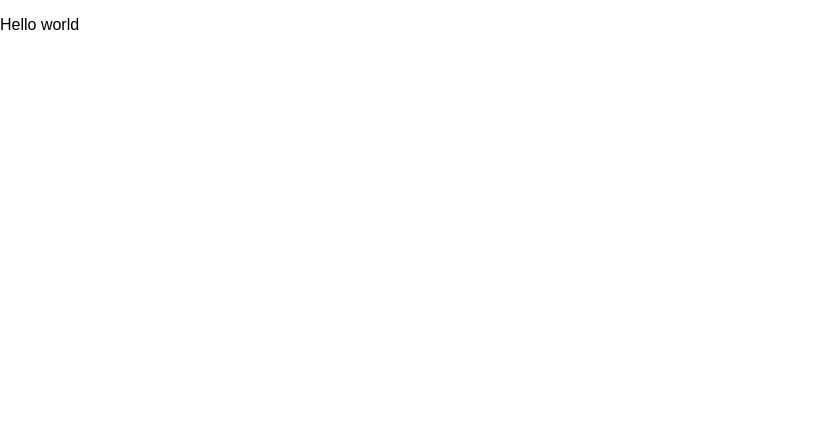
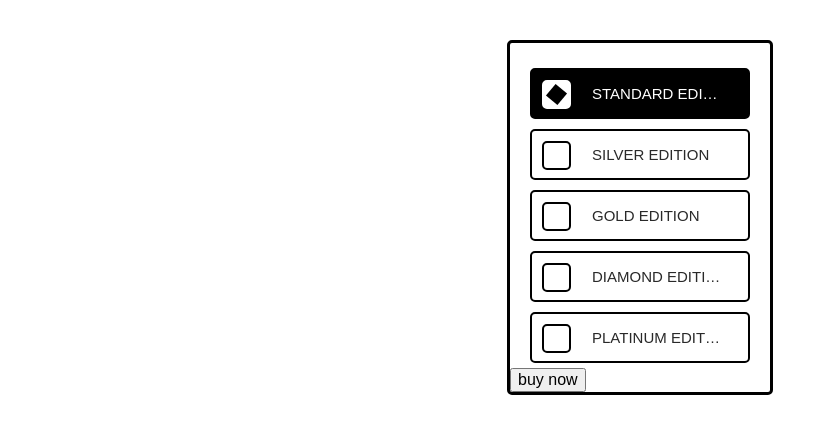
Before and after one commit to s-wirth/TransitioningList, a PHP site: page / in a window 1280 px wide. Before the commit the part shown is almost empty. Shown: the top 434 px of the page, without its empty margins (0-835 px from the left). Run offline with PHP 8.4, Linux system fonts and the light colour scheme.

Commit message:
Adds list inside a container

```diff
--- a/index.html
+++ b/index.html
@@ -9,6 +9,52 @@
         <script src="js/vendor/jquery-1.12.0.min.js"></script>
     </head>
     <body>
-        <p>Hello world</p>
+        <main>
+            <div class="container">
+                <form>
+                    <ul>
+                        <li>
+                            <input type="radio" name="edition" value="standard" id="standard-edition" checked>
+                            <label for="standard-edition">standard edition</label>
+                            <div class="background"></div>
+                            <div class="check"></div>
+                        </li>
+                    </ul>
+                    <ul>
+                        <li>
+                            <input type="radio" name="edition" value="silver" id="silver-edition">
+                            <label for="silver-edition">silver edition</label>
+                            <div class="background"></div>
+                            <div class="check"></div>
+                        </li>
+                    </ul>
+                    <ul>
+                        <li>
+                            <input type="radio" name="edition" value="gold" id="gold-edition">
+                            <label for="gold-edition">gold edition</label>
+                            <div class="background"></div>
+                            <div class="check"></div>
+                        </li>
+                    </ul>
+                    <ul>
+                        <li>
+                            <input type="radio" name="edition" value="diamond" id="diamond-edition">
+                            <label for="diamond-edition">diamond edition</label>
+                            <div class="background"></div>
+                            <div class="check"></div>
+                        </li>
+                    </ul>
+                    <ul>
+                        <li>
+                            <input type="radio" name="edition" value="platinum" id="platinum-edition">
+                            <label for="platinum-edition">platinum edition</label>
+                            <div class="background"></div>
+                            <div class="check"></div>
+                        </li>
+                    </ul>
+                    <button>buy now</button>
+                </form>
+            </div>
+        </main>
     </body>
 </html>
--- a/static/main.css
+++ b/static/main.css
@@ -1,3 +1,90 @@
-
+main {
+  width: 100%;
+  height: 100%; }
+  main .container {
+    display: block;
+    position: relative;
+    height: auto;
+    width: 260px;
+    margin: 40px auto;
+    border: 3px solid black;
+    border-radius: 5px; }
+  main .container ul {
+    list-style: none;
+    margin: 0;
+    padding: 0;
+    overflow: auto; }
+    main .container ul:first-child {
+      margin-top: 20px; }
+    main .container ul li {
+      display: block;
+      position: relative;
+      height: 100%;
+      margin: 5px 20px;
+      border: 2px solid black;
+      border-radius: 5px; }
+      main .container ul li .check {
+        display: block;
+        position: absolute;
+        border: 2px solid black;
+        border-radius: 5px;
+        background: white;
+        height: 25px;
+        width: 25px;
+        top: 10px;
+        left: 10px;
+        z-index: 5;
+        transition: border .25s linear;
+        -webkit-transition: border .25s linear; }
+        main .container ul li .check::before {
+          display: block;
+          position: absolute;
+          content: '';
+          height: 15px;
+          width: 15px;
+          transform: rotate(130deg);
+          top: 5px;
+          left: 5px;
+          margin: auto;
+          transition: background 0.25s linear;
+          -webkit-transition: background 0.25s linear; }
+    main .container ul li input[type=radio] {
+      position: absolute;
+      visibility: hidden; }
+    main .container ul li label {
+      color: #292929;
+      text-transform: uppercase;
+      display: block;
+      position: relative;
+      white-space: nowrap;
+      overflow: hidden;
+      text-overflow: ellipsis;
+      font-weight: 300;
+      font-size: 15px;
+      padding: 15px 25px 15px 60px;
+      margin: 0 auto;
+      z-index: 9;
+      cursor: pointer;
+      -webkit-transition: all 0.25s linear; }
+    main .container ul li:hover label {
+      color: #ffffff; }
+    main .container ul li:hover .background {
+      background: #a1a1a1; }
+    main .container ul .background {
+      position: absolute;
+      display: block;
+      top: 0;
+      height: 100%;
+      width: 100%;
+      transition: background 0.25s linear;
+      -webkit-transition: background 0.25s linear; }
+  main input[type=radio]:checked ~ .check {
+    border: 2px solid white; }
+  main input[type=radio]:checked ~ .check::before {
+    background: black; }
+  main input[type=radio]:checked ~ label {
+    color: #ffffff; }
+  main input[type=radio]:checked ~ .background {
+    background-color: black; }
 
 /*# sourceMappingURL=main.css.map */
--- a/styles/main.scss
+++ b/styles/main.scss
@@ -0,0 +1,121 @@
+main {
+  width: 100%;
+  height: 100%;
+
+  .container {
+    display: block;
+    position: relative;
+    height: auto;
+    width: 260px;
+    margin: 40px auto;
+    border: 3px solid black;
+    border-radius: 5px;
+  }
+
+  .container ul {
+    list-style: none;
+    margin: 0;
+    padding: 0;
+    overflow: auto;
+
+    &:first-child {
+      margin-top: 20px;
+    }
+
+    li {
+      display: block;
+      position: relative;
+      height: 100%;
+      margin: 5px 20px;
+      border: 2px solid black;
+      border-radius: 5px;
+
+      .check {
+        display: block;
+        position: absolute;
+        border: 2px solid black;
+        border-radius: 5px;
+        background: white;
+        height: 25px;
+        width: 25px;
+        top: 10px;
+        left: 10px;
+        z-index: 5;
+        transition: border .25s linear;
+        -webkit-transition: border .25s linear;
+
+        &::before {
+          display: block;
+          position: absolute;
+          content: '';
+          height: 15px;
+          width: 15px;
+          transform: rotate(130deg);
+          top: 5px;
+          left: 5px;
+          margin: auto;
+          transition: background 0.25s linear;
+          -webkit-transition: background 0.25s linear;
+        }
+      }
+    }
+
+    li input[type=radio] {
+      position: absolute;
+      visibility: hidden;
+    }
+
+    li label {
+      color: #292929;
+      text-transform: uppercase;
+      display: block;
+      position: relative;
+      white-space: nowrap;
+      overflow: hidden;
+      text-overflow: ellipsis;
+      font-weight: 300;
+      font-size: 15px;
+      padding: 15px 25px 15px 60px;
+      margin: 0 auto;
+      z-index: 9;
+      cursor: pointer;
+      -webkit-transition: all 0.25s linear;
+    }
+
+    li:hover {
+      label {
+        color: #ffffff;
+      }
+
+      .background {
+        background: #a1a1a1;
+      }
+    }
+
+    .background {
+      position: absolute;
+      display: block;
+      top: 0;
+      height: 100%;
+      width: 100%;
+      transition: background 0.25s linear;
+      -webkit-transition: background 0.25s linear;
+    }
+  }
+
+  input[type=radio]:checked ~ .check {
+    border: 2px solid white;
+  }
+
+  input[type=radio]:checked ~ .check::before {
+    background: black;
+  }
+
+  input[type=radio]:checked ~ label {
+    color: #ffffff;
+  }
+
+  input[type=radio]:checked ~ .background {
+    background-color: black;
+  }
+}
```
